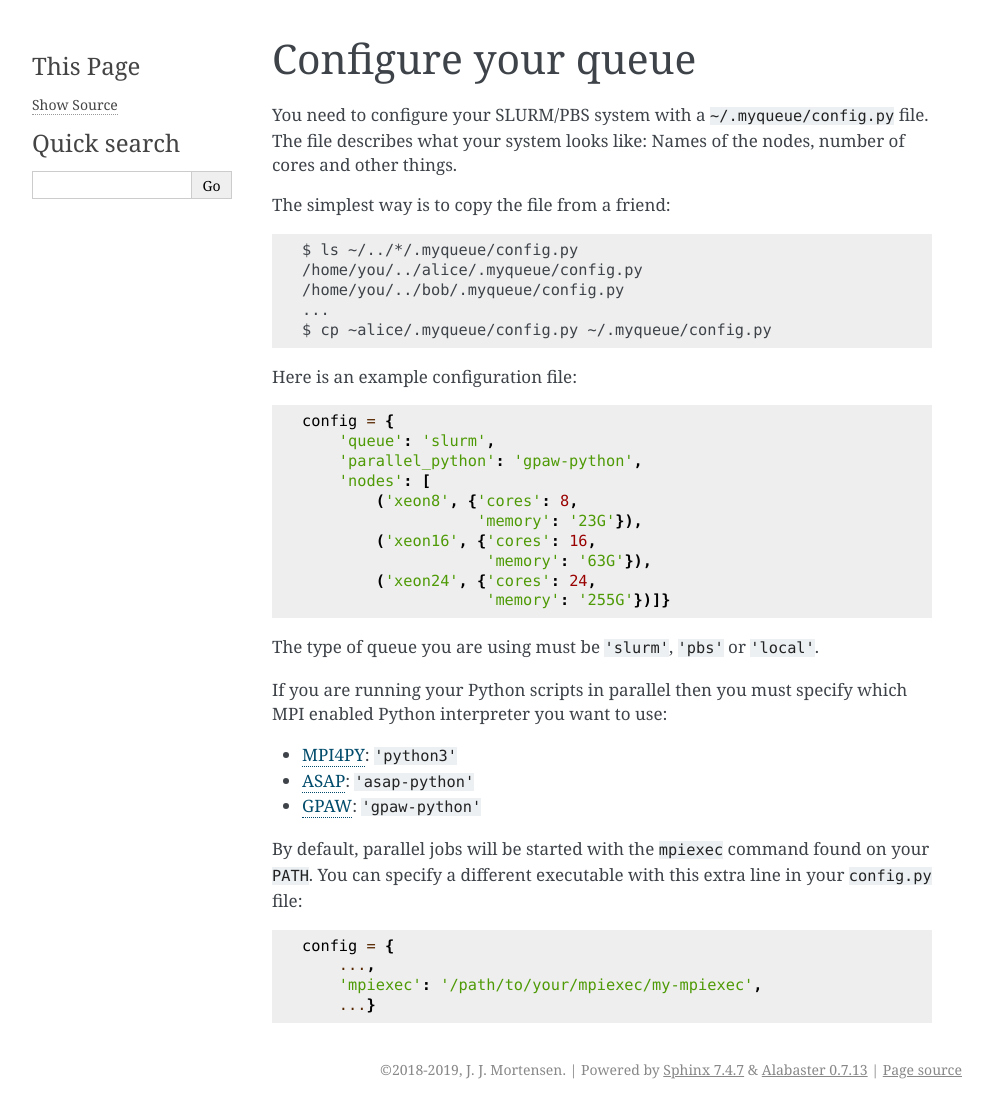
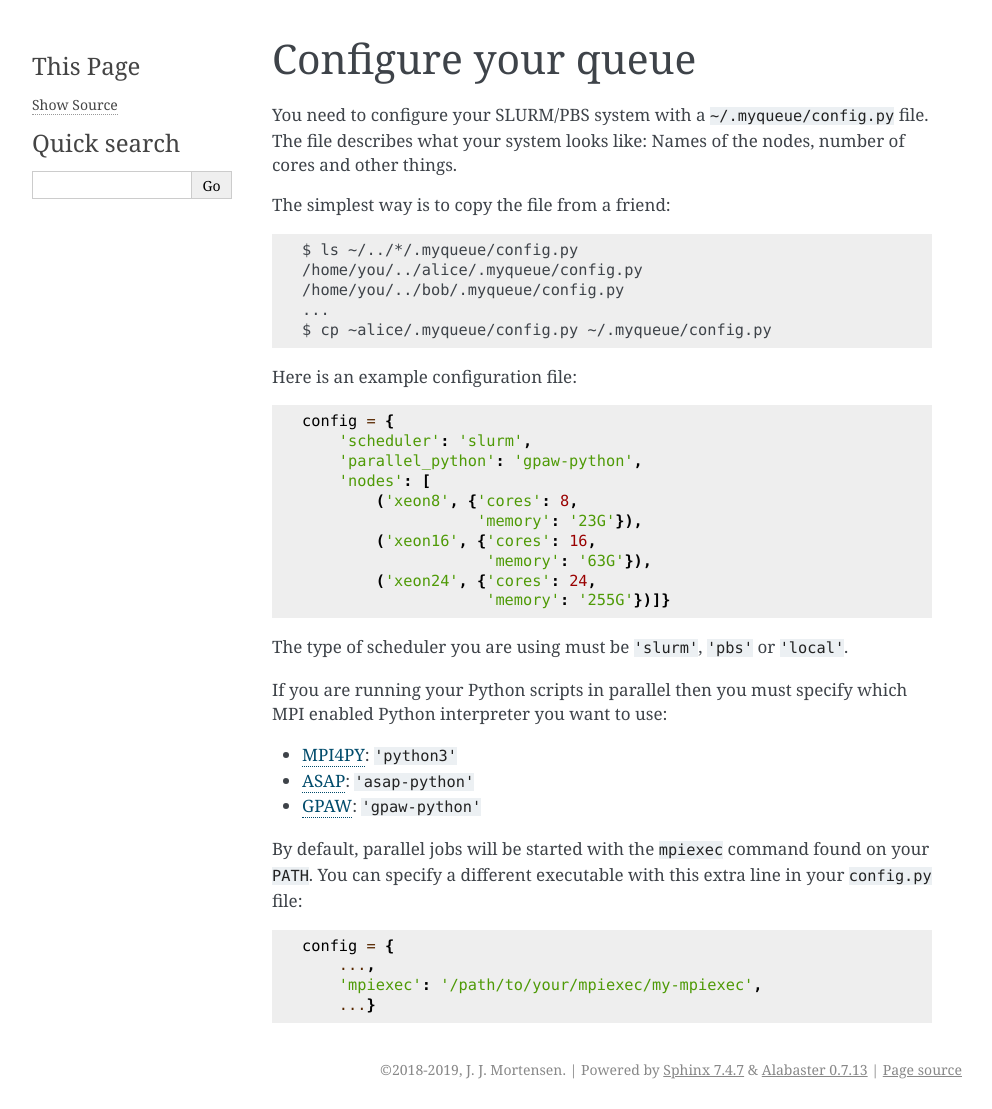
Before and after one commit to Yangxinsix/myqueue, a Sphinx documentation site: the page built from docs/configuration.rst, in a window 1280 px wide. Shown: the whole page, without its empty margins (148-1140 px from the left). Built offline with Sphinx 7.4.7, drawn with Linux system fonts in a browser that asks for light colours.

Commit message:
Update docs + allow queue instead of scheduler

```diff
--- a/docs/configuration.rst
+++ b/docs/configuration.rst
@@ -18,7 +18,8 @@ Here is an example configuration file:
 
 .. literalinclude:: example_config.py
 
-The type of queue you are using must be ``'slurm'``, ``'pbs'`` or ``'local'``.
+The type of scheduler you are using must be ``'slurm'``, ``'pbs'`` or
+``'local'``.
 
 If you are running your Python scripts in parallel then you must specify which
 MPI enabled Python interpreter you want to use:
--- a/docs/example_config.py
+++ b/docs/example_config.py
@@ -1,5 +1,5 @@
 config = {
-    'queue': 'slurm',
+    'scheduler': 'slurm',
     'parallel_python': 'gpaw-python',
     'nodes': [
         ('xeon8', {'cores': 8,
```
Also changed, not shown: 1 other file.
